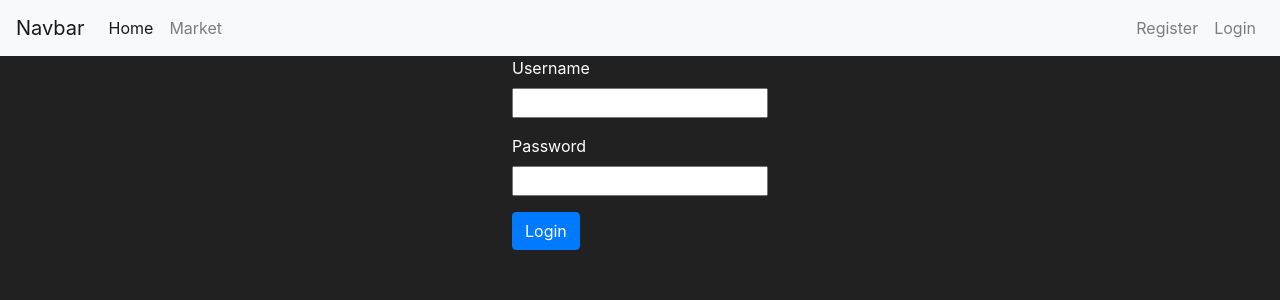
After one commit to sameer21100/market, a Flask app: page /login in a window 1280 px wide. The commit adds this page. Shown: the top 300 px of the page. Run offline with Flask 3, Linux system fonts and the light colour scheme.

Commit message:
just added some methods so that only logged in users can see products lsited on the market

```diff
--- a/app.py
+++ b/app.py
@@ -1,30 +1,34 @@
-from flask import Flask, render_template,request
+from flask import Flask, render_template,request, session, flash,redirect,url_for
+import secrets
+import random
 from werkzeug.security import generate_password_hash, check_password_hash
 import sqlite3
+
 app=Flask(__name__)
+app.secret_key='123123123123'
 def get_conn():
     conn=sqlite3.connect("database.db")
     conn.row_factory=sqlite3.Row
     return conn
-def drop():
-    db=get_conn()
-    cursor=db.cursor()
-    cursor.execute("drop table if exists items")
-    db.commit()
-def create_db():
-    db=get_conn()
-    cursor=db.cursor()
+# def drop():
+#     db=get_conn()
+#     cursor=db.cursor()
+#     cursor.execute("drop table if exists items")
+#     db.commit()
+# def create_db():
+#     db=get_conn()
+#     cursor=db.cursor()
 
-    cursor.execute('''
-    create table if not exists users(
-    id INTEGER primary key autoincrement,
-    username varchar(30) not null unique ,
-    email varchar(50) not null unique,
-    password_hash varchar(60) not null,
-    budget int  not null default 1000
+#     cursor.execute('''
+#     create table if not exists users(
+#     id INTEGER primary key autoincrement,
+#     username varchar(30) not null unique ,
+#     email varchar(50) not null unique,
+#     password_hash varchar(60) not null,
+#     budget int  not null default 1000
 
-    )''')
-    db.close()
+#     )''')
+#     db.close()
     # cursor.execute('''
     # create table if not exists items(
     # id INTEGER primary key autoincrement,
@@ -37,29 +41,29 @@ def create_db():
     # )
     # ''')
 
-def alter_items_table():
-    db=get_conn()
-    cursor=db.cursor()
-    cursor.execute(''' alter table  items rename to items_old''')
-    cursor.execute('''
-    create table if not exists items(
-    id INTEGER primary key autoincrement,
-    name varchar(100) not null,
-    barcode varchar(12) not null,
-    price int not null,
-    description varchar(1000) not null,
-    owner_id integer ,
-    foreign key (owner_id) references users(id)
-    )
-    ''')
-    cursor.execute('''
-    insert into items(id,name,barcode,price,description,owner_id)
-    select id,name,barcode,price,description,owner_id from items_old
+# def alter_items_table():
+#     db=get_conn()
+#     cursor=db.cursor()
+#     cursor.execute(''' alter table  items rename to items_old''')
+#     cursor.execute('''
+#     create table if not exists items(
+#     id INTEGER primary key autoincrement,
+#     name varchar(100) not null,
+#     barcode varchar(12) not null,
+#     price int not null,
+#     description varchar(1000) not null,
+#     owner_id integer ,
+#     foreign key (owner_id) references users(id)
+#     )
+#     ''')
+#     cursor.execute('''
+#     insert into items(id,name,barcode,price,description,owner_id)
+#     select id,name,barcode,price,description,owner_id from items_old
 
-    ''')
-    cursor.execute('''drop table if exists users_old''')
-    db.commit()
-    db.close()
+#     ''')
+#     cursor.execute('''drop table if exists users_old''')
+#     db.commit()
+#     db.close()
 def insert():
 
     db=get_conn()
@@ -85,8 +89,8 @@ def get_users():
     return data1
 
 
-app=Flask(__name__)
 @app.route("/")
+@app.route("/home")
 def main():
     # drop()
     # create_db()
@@ -94,32 +98,70 @@ def main():
     cursor=db.cursor()
     cursor.execute("select * from users")
     data=cursor.fetchall()
-    # if len(data)<=2:
-    #     print("dickhead")
-    #     insert()
+
     data1=get_users()
     db.close()
     # alter_items_table()
     return render_template("home.html",users=data1)
+@app.route("/login",methods=["GET","POST"])
+def login():
+    if "user" in session:
+        flash("You are already logged in")
+        return redirect(url_for("home"))
+    if request.method== "POST":
+        username=request.form["username"]
+        password=request.form["password"]
+        db=get_conn()
+        cursor=db.cursor()
+        cursor.execute('''
+            select * from users where username = ?''',(username,))
+        user=cursor.fetchone()
+        if user and check_password_hash(user["password_hash"],password):
+            session["user"]=username
+            session["budget"]=user["budget"]
+            flash("login successfull")
+            return redirect(url_for("main"))
+        else:
+            flash("Wrong credentials")
+            return redirect(url_for("login"))
+    else:
+
+        return render_template("login.html")
+
+@app.route("/logout")
+def logout():
+    username=session["user"]
+    session.clear()
+    flash(f"{username} have been logged out")
+    return redirect(url_for('login'))
+
+
 @app.route("/register" , methods=["POST","GET"])
 def register():
     if request.method=="GET":
-        return render_template("register.html")
+        token=secrets.token_hex(16)
+        session["csrf_token"]=token
+        return render_template("register.html",csrf_token=token)
     else:
+        session_token=session["csrf_token"]
+        form_token=request.form["csrf_token"]
+        if not form_token or session_token!=form_token:
+            return "Invalid csrf token",400
         username=request.form["username"]
         email=request.form["email"]
         password=request.form["password"]
         confirm_pass=request.form["confirm_password"]
-
         if password !=confirm_pass:
-            return "Password not equal"
+            flash("Password not equal",category='danger')
+            return redirect(url_for("register"))
 
         db=get_conn()
         cursor=db.cursor()
-        cursor.execute("select * from users where email=?",(email,))
+        cursor.execute("select * from users where email=? or username=?",(email,username))
         lis=cursor.fetchone()
         if lis:
-            return "User already exists"
+            flash("User already exists")
+            return redirect(url_for("register"))
         hashed_pass=generate_password_hash(password)
         cursor.execute('''
         insert into users(username,email,password_hash)
@@ -127,15 +169,18 @@ def register():
         ''',(username,email,hashed_pass))
         db.commit()
         db.close()
-        return "Registration Successfull"
+        return redirect(url_for("login"))
 @app.route("/market")
 def market():
-
-    db=get_conn()
-    cursor=db.cursor()
-    cursor.execute("select * from items")
-    data=cursor.fetchall()
-    db.close()
-    return render_template("market.html",objects=data)
+    if "user" in session:
+        db=get_conn()
+        cursor=db.cursor()
+        cursor.execute("select * from items")
+        data=cursor.fetchall()
+        db.close()
+        return render_template("market.html",objects=data)
+    else:
+        flash(f"Please login first {random.randint(0,9)}","error")
+        return redirect(url_for("login"))
 if __name__=="__main__":
     app.run()
--- /dev/null
+++ b/templates/login.html
@@ -0,0 +1,25 @@
+{% extends "parent.html" %}
+{%block title%}Login{%endblock%}
+{%block content%}
+<div class="container d-flex justify-content-center">
+    <form action="" method="POST">
+    <div class ="mb-3">
+        <label for="username">Username</label>
+        <br>
+        <input type="text" palceholder="Username" name="username">
+    </div>
+    <div class ="mb-3">
+        <label for="password">Password</label>
+        <br>
+        <input type="password" name="password">
+    </div>
+        <button type="submit" class="btn btn-primary">Login</button>
+
+    </form>
+
+
+
+</div>
+
+
+{%endblock%}
--- a/templates/parent.html
+++ b/templates/parent.html
@@ -25,15 +25,47 @@
             <li class="nav-item">
               <a class="nav-link" href="{{url_for('market')}}">Market</a>
             </li>
+            </ul>
+            <ul class="navbar-nav ml-auto">
+            {% if 'user' not  in session %}
             <li class="nav-item">
               <a class="nav-link" href="{{url_for('register')}}">Register</a>
             </li>
+            {%endif%}
+            {%if 'user' not in session %}
             <li class="nav-item">
-              <a class="nav-link" href="#">Login</a>
+              <a class="nav-link" href="{{url_for('login')}}">Login</a>
             </li>
+            {%endif %}
+            {%if 'user' in session %}
+            <li class="nav-item" >
+              <a class="nav-link" style="color:green">₹{{session["budget"]}}</a>
+            </li>
+            <li class="nav-item">
+                <a class="nav-link username"  >Welcome {{session["user"]}}</a>
+              </li>
+            {%endif %}
+
+            {%if 'user' in session %}
+            <li class="nav-item">
+              <a class="nav-link logout-link" href="{{url_for('logout')}}">Logout</a>
+            </li>
+            {%endif %}
+
           </ul>
         </div>
       </nav>
+      {% with messages=get_flashed_messages(with_categories=true)%}
+        {% if messages%}
+            <ul class="flashes">
+                {% for msg,content in messages%}
+                <ul class="{{msg}}">
+                    <p>{{content}}</p>
+                </ul>
+            </ul>
+        {%endfor%}
+        {% endif%}
+      {%endwith%}
       {%block content%}
 
       {%endblock%}
@@ -46,6 +78,12 @@
     <script src="https://cdn.jsdelivr.net/npm/bootstrap@4.4.1/dist/js/bootstrap.min.js" integrity="sha384-wfSDF2E50Y2D1uUdj0O3uMBJnjuUD4Ih7YwaYd1iqfktj0Uod8GCExl3Og8ifwB6" crossorigin="anonymous"></script>
   </body>
   <style>
+    .logout-link:hover{
+        color:red !important
+    }
+    .username:hover{
+        color:pink !important
+    }
     body{
         background-color: #212121;
         color:white
--- a/templates/register.html
+++ b/templates/register.html
@@ -4,6 +4,7 @@
 {%block content%}
 <div class="container justify-content-center d-flex">
     <form method="POST" action="/register">
+        <input type="hidden" name="csrf_token" value="{{csrf_token}}">
 
         <div class="mb-3">
             <label for="username">UserName</label>
```
Also changed, not shown: database.db.
